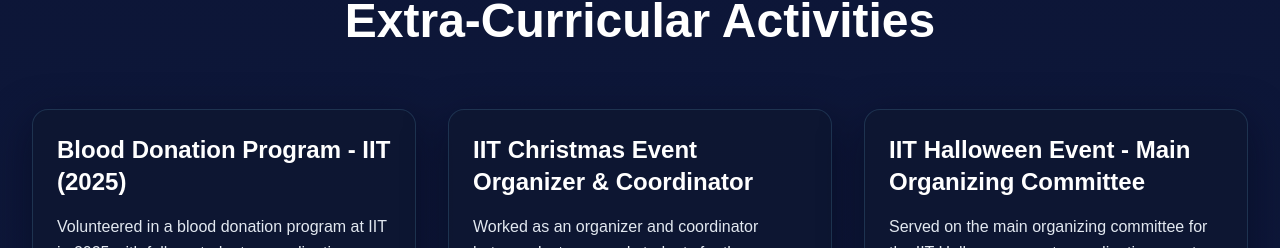
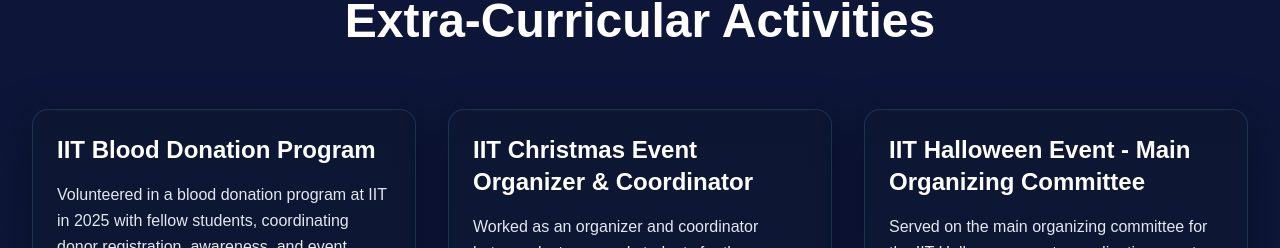
Before and after one commit to kithsr/Personal-Portfolio, a Next.js app: page / in a window 1280 px wide. Shown: the part 3927-4175 px from the top of the page. Built offline with nearby package versions, Linux system fonts and the light colour scheme.

Commit message:
Update ExtraCurricular.tsx

```diff
--- a/components/ExtraCurricular.tsx
+++ b/components/ExtraCurricular.tsx
@@ -19,7 +19,7 @@
 
   const activities = [
     {
-      title: "Blood Donation Program - IIT (2025)",
+      title: "IIT Blood Donation Program",
       description:
         "Volunteered in a blood donation program at IIT in 2025 with fellow students, coordinating donor registration, awareness, and event logistics.",
       images: [
```
